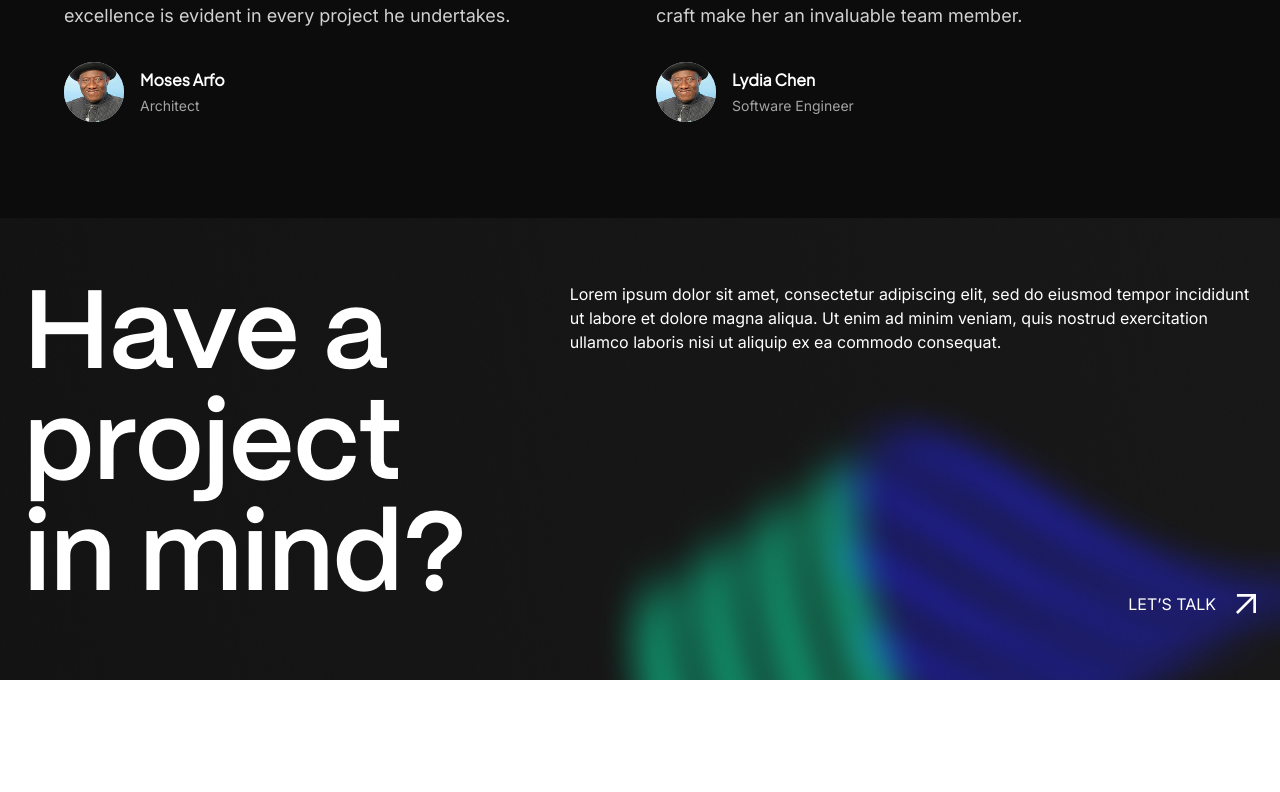
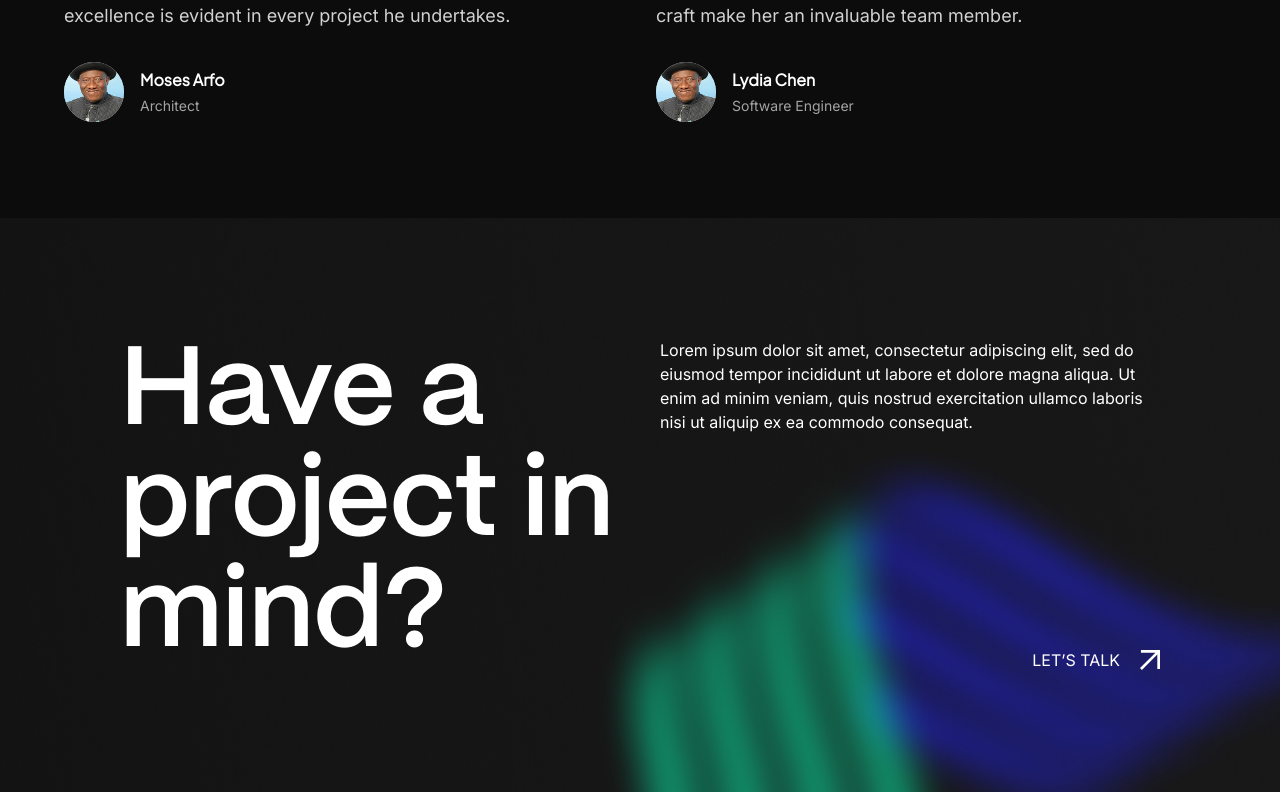
Before and after one commit to cvspan/cvspan-web, a Next.js app: page / in a window 1280 px wide. Shown: the part 1578-2370 px from the top of the page. Before the commit the page ends 2258 px from the top, so only its background shows below. Built offline with nearby package versions, Linux system fonts and the light colour scheme.

Commit message:
(cta) fix the max-width and bg-image

```diff
--- a/src/components/molecules/layout/cta/index.tsx
+++ b/src/components/molecules/layout/cta/index.tsx
@@ -2,13 +2,14 @@ import React from 'react';
 
 const Cta = () => {
     return (
-        <div className="lg:p-r32 bg-cta-bg flex h-full w-full max-w-7xl flex-col justify-between gap-8 bg-cover bg-center bg-no-repeat bg-origin-border pb-16 pl-6 pr-6 pt-16 text-white md:flex-row lg:gap-16 lg:pl-6 lg:pr-6">
-            <h1 className="font-pp-mori-semibold">Have a project in mind?</h1>
-            <div className="flex flex-col gap-5 md:items-end md:justify-between lg:min-h-full lg:justify-between">
+        <div className="bg-cta-bg w-full bg-cover bg-center bg-no-repeat bg-origin-border p-6 text-white lg:p-[120px]">
+            <div className="flex h-full w-full max-w-[1200px] flex-col justify-between gap-[40px] md:flex-row">
+                <h1 className="font-pp-mori-semibold lg:w-6/12">Have a project in mind?</h1>
+                <div className="flex flex-col gap-5 md:items-end md:justify-between lg:w-6/12 lg:justify-between">
                     <p className="lg:flex lg:justify-end lg:self-end">
-                    Lorem ipsum dolor sit amet, consectetur adipiscing elit, sed do eiusmod tempor incididunt ut labore
-                    et dolore magna aliqua. Ut enim ad minim veniam, quis nostrud exercitation ullamco laboris nisi ut
-                    aliquip ex ea commodo consequat.
+                        Lorem ipsum dolor sit amet, consectetur adipiscing elit, sed do eiusmod tempor incididunt ut
+                        labore et dolore magna aliqua. Ut enim ad minim veniam, quis nostrud exercitation ullamco
+                        laboris nisi ut aliquip ex ea commodo consequat.
                     </p>
                     <div className="flex items-center justify-between gap-5 self-end lg:self-end lg:justify-self-end">
                         <h4>LET’S TALK</h4>
@@ -23,6 +24,7 @@ const Cta = () => {
                     </div>
                 </div>
             </div>
+        </div>
     );
 };
 
```
Lines whose indentation alone changed are shown as unchanged.
